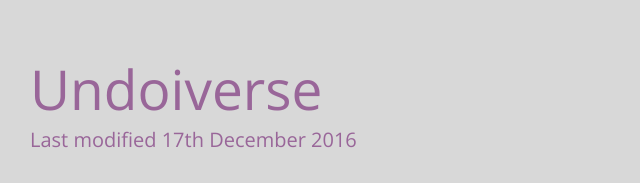
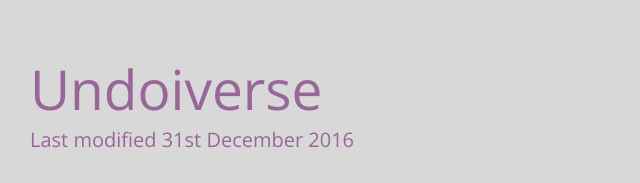
Before and after one commit to loopdotcoop/undoiverse, a plain HTML site: page index.html in a window 1280 px wide. Shown: the top 183 px of the page, 0-640 px from the left. Drawn offline with nearby package versions, Linux system fonts and the light colour scheme; a web font is replaced by a local one.

Commit message:
index.html update for 0.2.4

```diff
--- a/index.html
+++ b/index.html
@@ -22,7 +22,7 @@
       <div class="undoiverse-margin">&nbsp;</div>
       <div>
         <h1 style="margin-bottom:0">Undoiverse</h1>
-        <h4 style="margin-top:0">Last modified 17th December 2016</h4>
+        <h4 style="margin-top:0">Last modified 31st December 2016</h4>
 
 
 <article class="markdown-body entry-content" itemprop="text">
```
